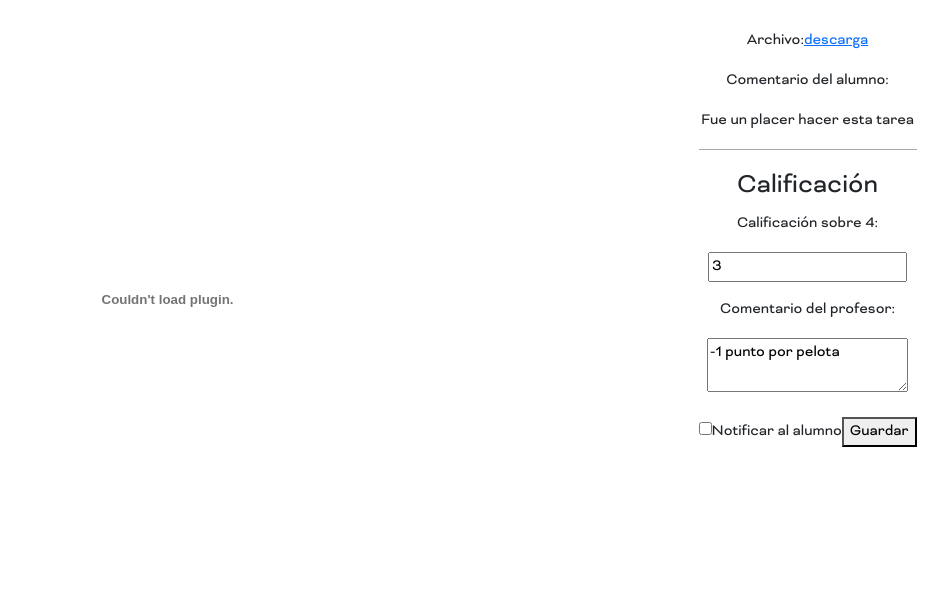
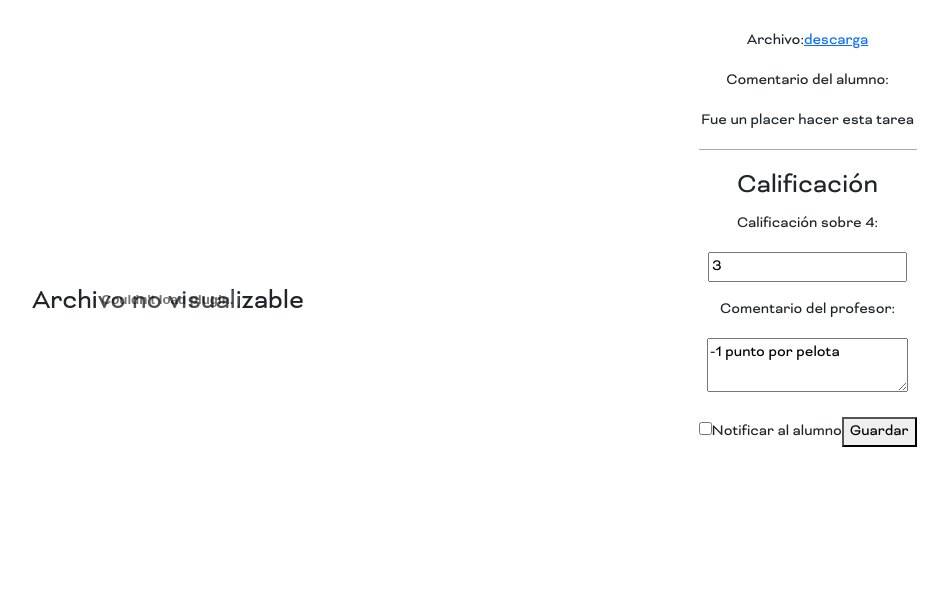
Before and after one commit to edupedu101/VRClassRoom, a Django app: page /entrega/ in a window 1280 px wide. Shown: the part 227-825 px from the top of the page, without its empty margins (322-1270 px from the left). Run offline with Django 3.2, Linux system fonts and the light colour scheme; a user stored in the database is signed in; data comes from the database, SQL or seed files in the repository; data that the repository does not hold is empty.

Commit message:
alt image

```diff
--- a/lms/vroom/templates/vroom/entrega.html
+++ b/lms/vroom/templates/vroom/entrega.html
@@ -33,11 +33,14 @@
 
     #app .body .content {
         width: 70%;
+        background-image: url("{% static 'assets/Img/alt-entrega.png' %}");
+        background-position: center;
+        background-repeat: no-repeat;
     }
 
     #app .body .content embed {
         width: 100%;
-        height: 100%;
+        height: 600px;
     }
 
     #app .body .details {
```
Also changed, not shown: lms/static/assets/Img/alt-entrega.png (added).
